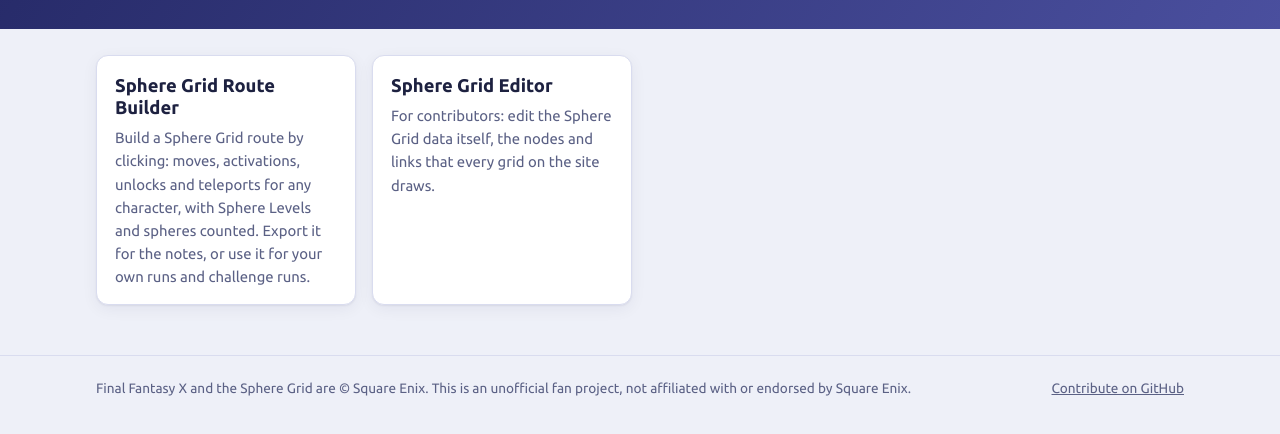
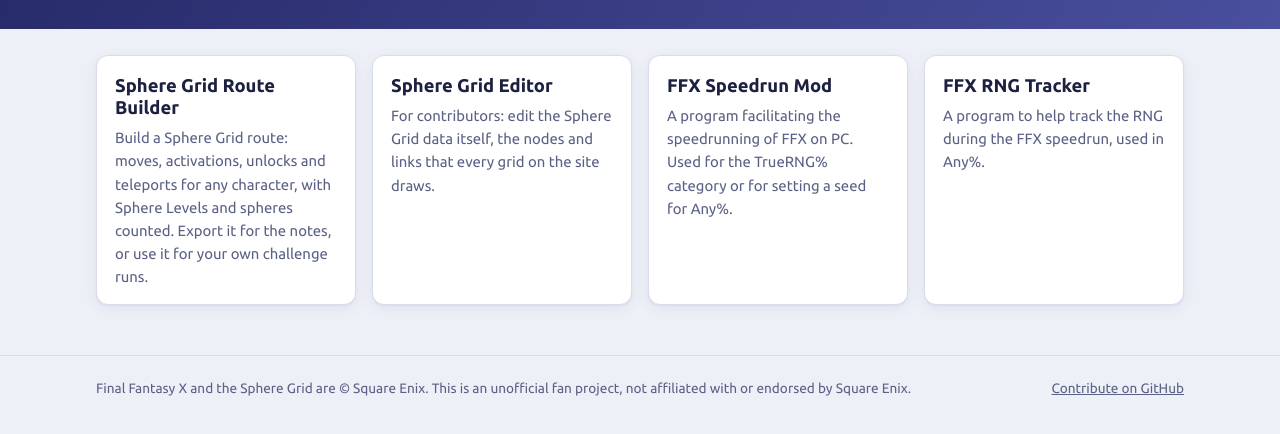
Before and after one commit to lukeroddis/FFX-Speedrun, a plain HTML site: page pages/tools.html in a window 1280 px wide. Shown: the part 152-586 px from the top of the page. Drawn offline with Linux system fonts and the light colour scheme.

Commit message:
Small changes to the site

```diff
--- a/pages/tools.html
+++ b/pages/tools.html
@@ -14,8 +14,10 @@
 <div class="page-head"><div class="wrap"><h1>Tools</h1><p>Tools for planning routes and keeping the notes up to date.</p></div></div>
 <main class="wrap">
 <div class="grid">
-  <a class="card" href="../tools/route-builder.html"><h3>Sphere Grid Route Builder</h3><p>Build a Sphere Grid route by clicking: moves, activations, unlocks and teleports for any character, with Sphere Levels and spheres counted. Export it for the notes, or use it for your own runs and challenge runs.</p></a>
+  <a class="card" href="../tools/route-builder.html"><h3>Sphere Grid Route Builder</h3><p>Build a Sphere Grid route: moves, activations, unlocks and teleports for any character, with Sphere Levels and spheres counted. Export it for the notes, or use it for your own challenge runs.</p></a>
   <a class="card" href="../tools/grid-editor.html"><h3>Sphere Grid Editor</h3><p>For contributors: edit the Sphere Grid data itself, the nodes and links that every grid on the site draws.</p></a>
+  <a class="card" href="https://github.com/HannibalSnekter/FFXSpeedrunMod/releases"><h3>FFX Speedrun Mod</h3><p>A program facilitating the speedrunning of FFX on PC. Used for the TrueRNG% category or for setting a seed for Any%.</p></a>
+  <a class="card" href="https://grayfox96.github.io/FFX-RNG-tracker/"><h3>FFX RNG Tracker</h3><p>A program to help track the RNG during the FFX speedrun, used in Any%.</p></a>
 </div>
 </main>
 <script>
```
Also changed, not shown: index.html (+2 -2 lines), 2 other files.
